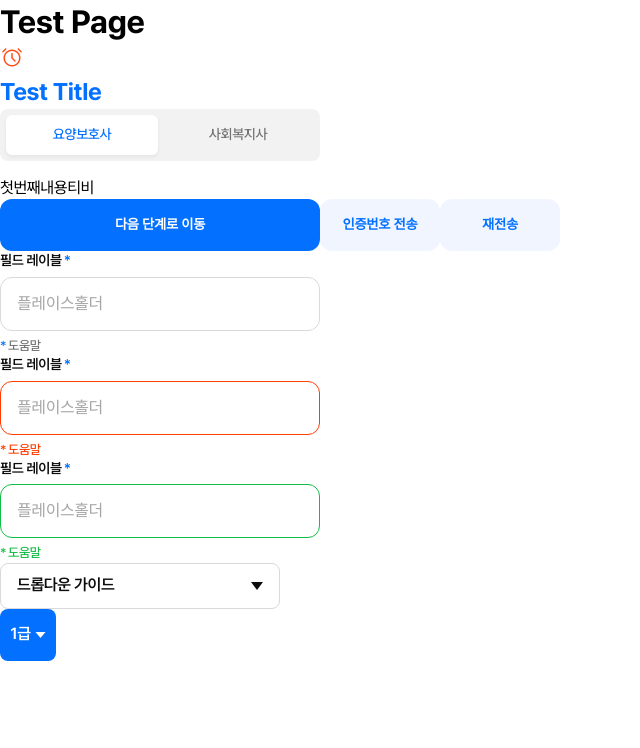
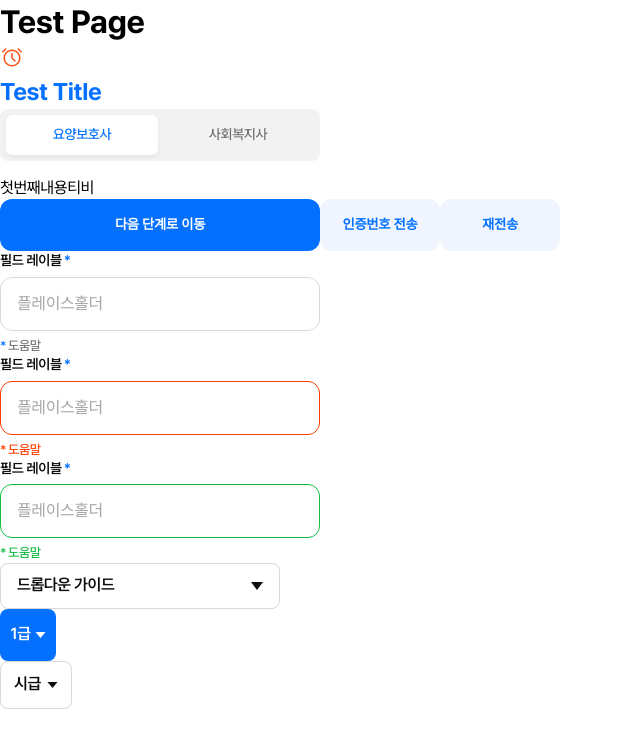
Before and after one commit to Early-Us/BeCareful-Client, a React (Vite) app: page /test in a window 1280 px wide. Shown: the top 748 px of the page, without its empty margins (0-640 px from the left). Built offline with nearby package versions, Linux system fonts and the light colour scheme.

Commit message:
feat: 시급 드롭다운 추가

```diff
--- /dev/null
+++ b/src/components/common/Dropdown/MiddleDropdown.tsx
@@ -0,0 +1,139 @@
+import { useEffect, useRef, useState } from 'react';
+import { styled } from 'styled-components';
+import { ReactComponent as IconPolygon6 } from '@/assets/icons/IconPolygon6.svg';
+
+interface MiddleDropdownProps {
+  title: string;
+  contents: string[];
+  selectedContents: string[];
+  setSelectedContents: (selectedContents: string[]) => void;
+}
+
+export const MiddleDropdown = ({
+  title,
+  contents,
+  selectedContents,
+  setSelectedContents,
+}: MiddleDropdownProps) => {
+  const [open, setOpen] = useState(false);
+  const selectContainerRef = useRef<HTMLDivElement>(null);
+
+  const outsideClickHandler = (e: MouseEvent) => {
+    if (
+      selectContainerRef.current &&
+      !selectContainerRef.current.contains(e.target as Node)
+    ) {
+      setOpen(false);
+    }
+  };
+
+  useEffect(() => {
+    document.addEventListener('click', outsideClickHandler);
+    return () => document.removeEventListener('click', outsideClickHandler);
+  }, []);
+
+  const handleToggleMiddleDropdown = () => setOpen((prev) => !prev);
+
+  const handleSelectContent = (content: string) => {
+    setSelectedContents([content]);
+  };
+
+  const selectedLabel =
+    selectedContents.length > 0 ? selectedContents[0] : title;
+
+  return (
+    <MiddleDropdowns ref={selectContainerRef}>
+      <MiddleDropdownHeader onClick={handleToggleMiddleDropdown}>
+        <MiddleDropdownLabel>{selectedLabel}</MiddleDropdownLabel>
+        <IconWrapper>
+          <IconPolygon6 />
+        </IconWrapper>
+      </MiddleDropdownHeader>
+      {open && (
+        <MiddleDropdownExpandContent>
+          {contents.map((content) => (
+            <MiddleDropdownItem
+              key={content}
+              onClick={() => handleSelectContent(content)}
+              selected={selectedContents.includes(content)}
+            >
+              {content}
+            </MiddleDropdownItem>
+          ))}
+        </MiddleDropdownExpandContent>
+      )}
+    </MiddleDropdowns>
+  );
+};
+
+const MiddleDropdowns = styled.div`
+  display: flex;
+  flex-direction: column;
+  position: relative;
+  gap: 4px;
+  width: 90px;
+`;
+
+const MiddleDropdownHeader = styled.div`
+  display: flex;
+  align-items: center;
+  justify-content: center;
+  gap: 6.2px;
+
+  width: 70px;
+  height: 46px;
+  border-radius: 8px;
+  border: 1px solid ${({ theme }) => theme.colors.gray100};
+  background-color: ${({ theme }) => theme.colors.white};
+  cursor: pointer;
+`;
+
+const MiddleDropdownLabel = styled.div`
+  font-size: ${({ theme }) => theme.typography.fontSize.title5};
+  font-weight: ${({ theme }) => theme.typography.fontWeight.semibold};
+  color: ${({ theme }) => theme.colors.gray900};
+`;
+
+const MiddleDropdownExpandContent = styled.div`
+  position: absolute;
+  top: 52px;
+  left: 0;
+  z-index: 2;
+
+  display: flex;
+  flex-direction: column;
+  background-color: ${({ theme }) => theme.colors.white};
+
+  box-sizing: border-box;
+  border-radius: 8px;
+  min-width: 100%;
+  overflow: hidden;
+`;
+
+const MiddleDropdownItem = styled.button<{ selected: boolean }>`
+  display: flex;
+  padding: 16px;
+  height: 48px;
+  text-align: left;
+  font-size: ${({ theme }) => theme.typography.fontSize.title5};
+  font-weight: ${({ theme }) => theme.typography.fontWeight.semibold};
+  color: ${({ selected, theme }) =>
+    selected ? theme.colors.mainBlue : theme.colors.gray900};
+
+  border: none;
+  cursor: pointer;
+
+  &:hover {
+    background-color: ${({ theme }) => theme.colors.subBlue};
+    color: ${({ theme }) => theme.colors.mainBlue};
+  }
+`;
+
+const IconWrapper = styled.div`
+  display: flex;
+  align-items: center;
+  justify-content: center;
+  path {
+    fill: ${({ theme }) => theme.colors.gray900};
+  }
+`;
--- a/src/page/TestPage.tsx
+++ b/src/page/TestPage.tsx
@@ -7,6 +7,7 @@ import { InputBox } from '@/components/common/InputBox/InputBox';
 import { Dropdown } from '@/components/common/Dropdown/Dropdown';
 import { useState } from 'react';
 import { SmallDropdown } from '@/components/common/Dropdown/SmallDropdown';
+import { MiddleDropdown } from '@/components/common/Dropdown/MiddleDropdown';
 
 export const TestPage = () => {
   const tabData = [
@@ -19,6 +20,8 @@ export const TestPage = () => {
   const dropContents = ['요양', '보호', '사회', '복지'];
   const [smallContents, setSmallContents] = useState<string[]>([]);
   const smallDropContents = ['1급', '2급'];
+  const [middleContents, setMiddleContents] = useState<string[]>([]);
+  const middleDropContents = ['시급', '일급', '월급', '연봉'];
   return (
     <div>
       <h1>Test Page</h1>
@@ -71,6 +74,12 @@ export const TestPage = () => {
         selectedContents={smallContents}
         setSelectedContents={setSmallContents}
       />
+      <MiddleDropdown
+        title="시급"
+        contents={middleDropContents}
+        selectedContents={middleContents}
+        setSelectedContents={setMiddleContents}
+      />
     </div>
   );
 };
```
